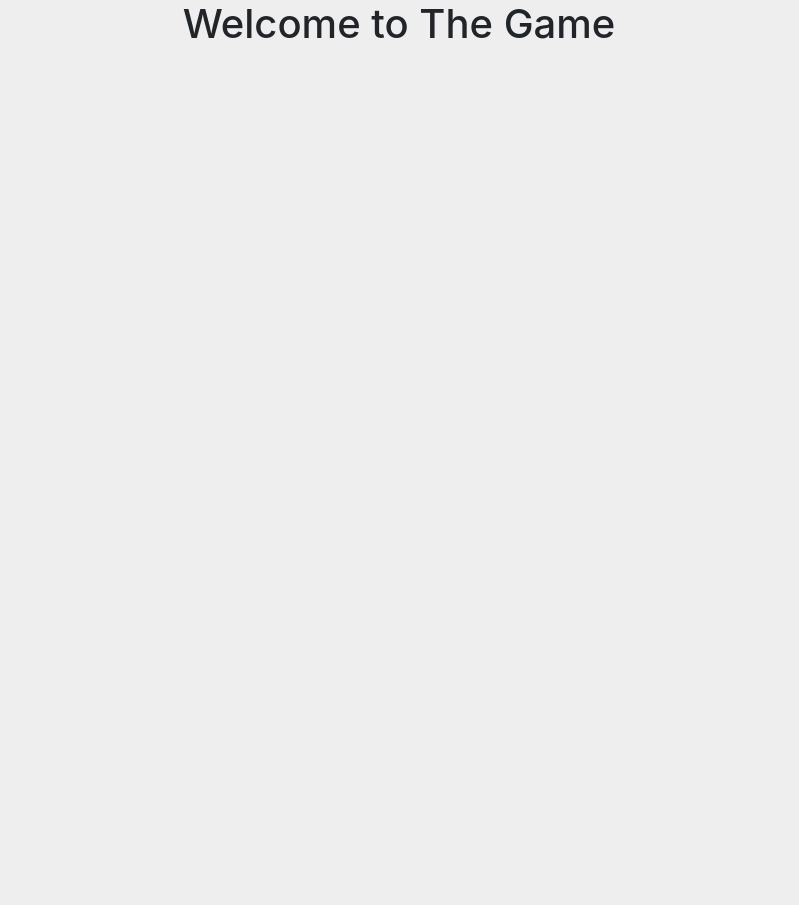
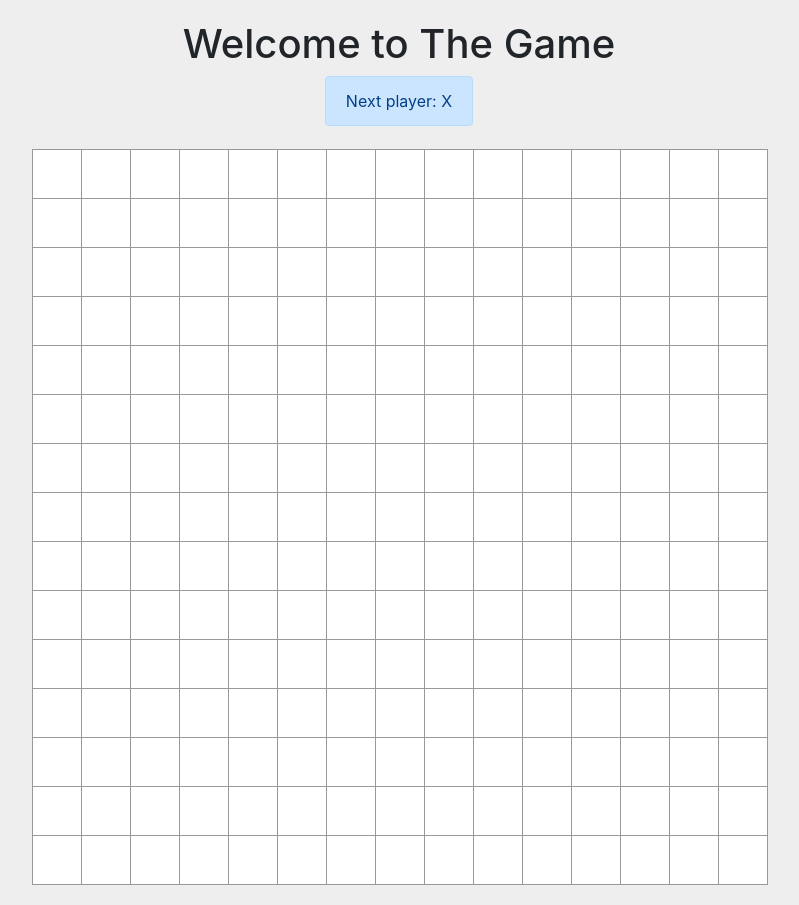
Before and after one commit to mazkery/PicDacNoe_frontend, a React (Create React App) app: page /test in a window 1280 px wide. Shown: the whole page, without its empty margins (241-1040 px from the left). Before the commit the page ends 800 px from the top, so only its background shows below. Built offline with nearby package versions, Linux system fonts and the light colour scheme.

Commit message:
Setup Board and Calculate Winner Function

```diff
--- /dev/null
+++ b/src/pages/GameMatch/CalculateWinner.service.js
@@ -0,0 +1,114 @@
+export function calculateWinner(board, row, col) {
+	const x = Number(row);
+	const y = Number(col);
+	const player = board[x][y];
+	if (!player) return null;
+	const boardSize = board.length;
+	const numberToWin = boardSize > 5 ? 5 : boardSize;
+	const rMin = x - (numberToWin - 1) > 0 ? x - (numberToWin - 1) : 0;
+	const rMax = x + numberToWin - 1 < boardSize ? x + numberToWin - 1 : boardSize - 1;
+	const rLen = rMax - rMin + 1;
+	const cMin = y - (numberToWin - 1) > 0 ? y - (numberToWin - 1) : 0;
+	const cMax = y + numberToWin - 1 < boardSize ? y + numberToWin - 1 : boardSize - 1;
+	const cLen = cMax - cMin + 1;
+
+	// check row
+	const winRow = [];
+	for (let i = 0; i < cLen; i++) {
+		if (winRow.length === numberToWin) {
+			console.log({ winner: player, line: winRow, type: 'row' });
+			return { winner: player, line: winRow, type: 'row' };
+		}
+		if (board[x][cMin + i] === player) {
+			winRow.push([x, cMin + i]);
+		} else {
+			winRow.splice(0, winRow.length);
+		}
+	}
+	// // check col
+	const winCol = [];
+	for (let i = 0; i < rLen; i++) {
+		if (winCol.length === numberToWin) return { winner: player, line: winCol, type: 'col' };
+		if (board[rMin + i][y] === player) {
+			winCol.push([rMin + i, y]);
+		} else {
+			winCol.splice(0, winCol.length);
+		}
+	}
+	// Check main diagonal
+	const winDiag = [];
+	for (let i = 0; i < rLen; i++) {
+		if (winDiag.length === numberToWin) return { winner: player, line: winDiag, type: 'main-diag' };
+		if (rMin + i > rMax || cMin + i > cMax) {
+			break;
+		}
+		if (board[rMin + i][cMin + i] === player) {
+			winDiag.push([rMin + i, cMin + i]);
+		} else {
+			winDiag.splice(0, winDiag.length);
+		}
+	}
+	// Check anti diagonal
+	const winAntiDiag = [];
+	for (let i = 0; i < cLen; i++) {
+		if (winAntiDiag.length === numberToWin)
+			return { winner: player, line: winAntiDiag, type: 'anti-diag' };
+		if (rMin + i > rMax || cMax - 1 < cMin) break;
+		if (board[rMin + i][cMax - i] === player) {
+			winAntiDiag.push([rMin + i, cMax - i]);
+		} else {
+			winAntiDiag.splice(0, winAntiDiag.length);
+		}
+	}
+	return null;
+}
+
+// ref: https://medium.com/@shray.7/check-tic-tac-toe-winner-at-o-1-time-complexity-a86e644aae13
+export function calculateWinnerByAnalyzeTheWholeBoard(board) {
+	const boardSize = board.length;
+
+	// Check main diagonal
+	if (board[0][0]) {
+		const winDiag = [];
+		for (let i = 0; i < boardSize; i++) {
+			if (board[i][i] !== board[0][0]) break;
+			else winDiag.push([i, i]);
+		}
+		if (winDiag.length === boardSize) return { winner: board[0][0], line: winDiag };
+	}
+	// Check anti diagonal
+	if (board[0][boardSize - 1]) {
+		const winAntiDiag = [];
+		for (let i = 0; i < boardSize; i++) {
+			if (board[i][boardSize - i - 1] !== board[0][boardSize - 1]) break;
+			else winAntiDiag.push([i, boardSize - i - 1]);
+		}
+		if (winAntiDiag.length === boardSize)
+			return { winner: board[0][boardSize - 1], line: winAntiDiag };
+	}
+
+	// Check row
+	for (let i = 0; i < boardSize; i++) {
+		if (board[i][0]) {
+			const winRow = [];
+			for (let j = 0; j < boardSize; j++) {
+				if (board[i][j] !== board[i][0]) break;
+				else winRow.push([i, j]);
+			}
+			if (winRow.length === boardSize) return { winner: board[i][0], line: winRow };
+		}
+	}
+
+	// Check column
+	for (let i = 0; i < boardSize; i++) {
+		if (board[0][i]) {
+			const winCol = [];
+			for (let j = 0; j < boardSize; j++) {
+				if (board[j][i] !== board[0][i]) break;
+				else winCol.push([j, i]);
+			}
+			if (winCol.length === boardSize) return { winner: board[0][i], line: winCol };
+		}
+	}
+	return null;
+}
--- /dev/null
+++ b/src/pages/GameMatch/GameMatch.css
@@ -0,0 +1,61 @@
+body {
+	margin: 20px;
+	font-family: -apple-system, BlinkMacSystemFont, 'Segoe UI', 'Roboto', 'Oxygen',
+		'Ubuntu', 'Cantarell', 'Fira Sans', 'Droid Sans', 'Helvetica Neue',
+		sans-serif;
+	-webkit-font-smoothing: antialiased;
+	-moz-osx-font-smoothing: grayscale;
+}
+
+code {
+	font-family: source-code-pro, Menlo, Monaco, Consolas, 'Courier New',
+		monospace;
+}
+
+ol,
+ul {
+	padding-left: 30px;
+}
+
+.board-row:after {
+	clear: both;
+	content: '';
+	display: table;
+}
+
+.status {
+	margin-bottom: 10px;
+}
+
+.square {
+	background: #fff;
+	border: 1px solid #999;
+	float: left;
+	font-size: 24px;
+	font-weight: normal;
+	line-height: 34px;
+	margin-right: -1px;
+	margin-top: -1px;
+	padding: 0;
+	text-align: center;
+	height: 50px;
+	width: 50px;
+}
+
+.square:focus {
+	outline: none;
+}
+
+.kbd-navigation .square:focus {
+	background: #ddd;
+}
+
+.game {
+	display: flex;
+	flex-direction: row;
+}
+
+.game-info {
+	margin-left: auto;
+	margin-right: auto;
+}
--- /dev/null
+++ b/src/pages/GameMatch/components/Board.js
@@ -0,0 +1,38 @@
+import React from 'react';
+import Square from './Square.js';
+
+function Board(props) {
+	function renderSquare(r, c, isHighLight) {
+		return (
+			<Square
+				highLight={isHighLight}
+				value={props.squares[r][c]}
+				onClick={() => props.onClick(r, c)}
+			/>
+		);
+	}
+	const boardSize = props.squares[0].length;
+	const board = [];
+	const row = [];
+	for (let i = 0; i < boardSize; i++) {
+		row[i] = [];
+		for (let j = 0; j < boardSize; j++) {
+			const pos = [i, j];
+			// ref: https://stackoverflow.com/a/46975391
+			row[i].push(
+				renderSquare(
+					i,
+					j,
+					props.highLightSquares.some(
+						(r) =>
+							r.length === 2 && r.every((value, index) => pos[index] === value)
+					)
+				)
+			);
+		}
+		board.push(<div className='board-row'>{row[i]}</div>);
+	}
+	return <div className='board'>{board}</div>;
+}
+
+export default Board;
--- /dev/null
+++ b/src/pages/GameMatch/components/Game.js
@@ -0,0 +1,116 @@
+import React, { useState } from 'react';
+import Board from './Board.js';
+import {
+	calculateWinner,
+	calculateWinnerByAnalyzeTheWholeBoard,
+} from '../CalculateWinner.service.js';
+
+function Game() {
+	function getInitialState(size) {
+		return {
+			history: [
+				{
+					squares: Array(size)
+						.fill()
+						.map(() => Array(size).fill(null)),
+					savedMove: [null, null],
+				},
+			],
+			stepNumber: 0,
+			listAscending: true,
+			nextIsX: true,
+			boardSize: size,
+		};
+	}
+
+	function handleClickSquare(r, c) {
+		const history = theGame.history.slice(0, theGame.stepNumber + 1);
+		const current = history[history.length - 1];
+		const currentSquares = current.squares.slice().map((i) => i.slice());
+		if (
+			calculateWinner(current.squares, current.savedMove[0], current.savedMove[1]) ||
+			currentSquares[r][c]
+		)
+			return;
+		currentSquares[r][c] = theGame.nextIsX ? 'X' : 'O';
+		setTheGame((prevState) => ({
+			...prevState,
+			history: history.concat([{ squares: currentSquares, savedMove: [r, c] }]),
+			stepNumber: history.length,
+			nextIsX: !theGame.nextIsX,
+		}));
+	}
+
+	function jumpTo(step) {
+		setTheGame((prevState) => ({
+			...prevState,
+			stepNumber: step,
+			nextIsX: step % 2 === 0,
+		}));
+	}
+
+	const [theGame, setTheGame] = useState(getInitialState(15));
+
+	// Render
+	const historyArray = theGame.history;
+	const current = historyArray[theGame.stepNumber];
+	// const win = calculateWinnerByAnalyzeTheWholeBoard(current.squares);
+
+	const win = calculateWinner(current.squares, current.savedMove[0], current.savedMove[1]);
+	// JSX: Move List
+	const moves = historyArray.map((step, move) => {
+		const desc = move ? 'Go to square [' + step.savedMove + ']' : 'Go to game start';
+		return (
+			<li key={move}>
+				<button
+					className={
+						'btn btn-outline-secondary ' + (move === theGame.stepNumber ? 'font-weight-bolder' : '')
+					}
+					onClick={() => jumpTo(move)}
+				>
+					{desc}
+				</button>
+			</li>
+		);
+	});
+	const historyMovesList = theGame.listAscending ? (
+		<ol start='0'>{moves}</ol>
+	) : (
+		<ol tart='0' reversed>
+			{moves.reverse()}
+		</ol>
+	);
+
+	// status
+	let status;
+	if (win) {
+		status = 'Winner:' + win.winner;
+	} else {
+		if (theGame.stepNumber === theGame.boardSize * theGame.boardSize) {
+			status = "It's a tie";
+		} else {
+			status = 'Next player: ' + (theGame.nextIsX ? 'X' : 'O');
+		}
+	}
+	return (
+		<div className='container d-flex flex-column align-items-center'>
+			<div className='row'>
+				<div>
+					<div className='game-info d-flex justify-content-center mb-2'>
+						<div className='alert alert-primary'>{status}</div>
+					</div>
+					<div className='d-flex justify-content-center'>
+						<Board
+							className='game-board'
+							squares={current.squares}
+							onClick={(r, c) => handleClickSquare(r, c)}
+							highLightSquares={win ? win.line : []}
+						/>
+					</div>
+				</div>
+			</div>
+		</div>
+	);
+}
+
+export default Game;
--- /dev/null
+++ b/src/pages/GameMatch/components/Square.js
@@ -0,0 +1,17 @@
+import React from 'react';
+
+function Square(props) {
+	console.log(props.highLight);
+	return (
+		<button
+			className={
+				'square' + (props.highLight ? ' text-warning font-weight-bolder' : '')
+			}
+			onClick={props.onClick}
+		>
+			{props.value}
+		</button>
+	);
+}
+
+export default Square;
--- a/src/pages/GameMatch/index.js
+++ b/src/pages/GameMatch/index.js
@@ -1,9 +1,12 @@
 import React from 'react';
+import Game from './components/Game';
+import './GameMatch.css';
 
 function GameMatch() {
 	return (
 		<div>
 			<h1>Welcome to The Game</h1>
+			<Game />
 		</div>
 	);
 }
```
Also changed, not shown: 1 other file (tests, documents, lock files or other folders).
